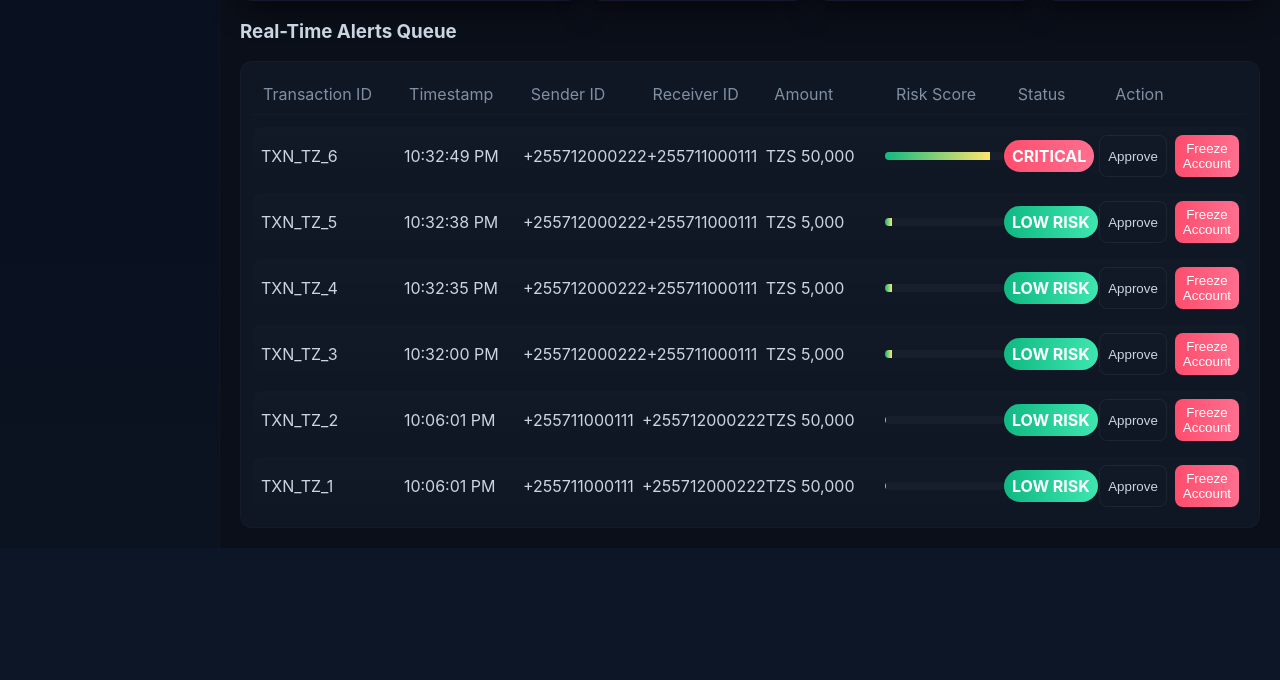
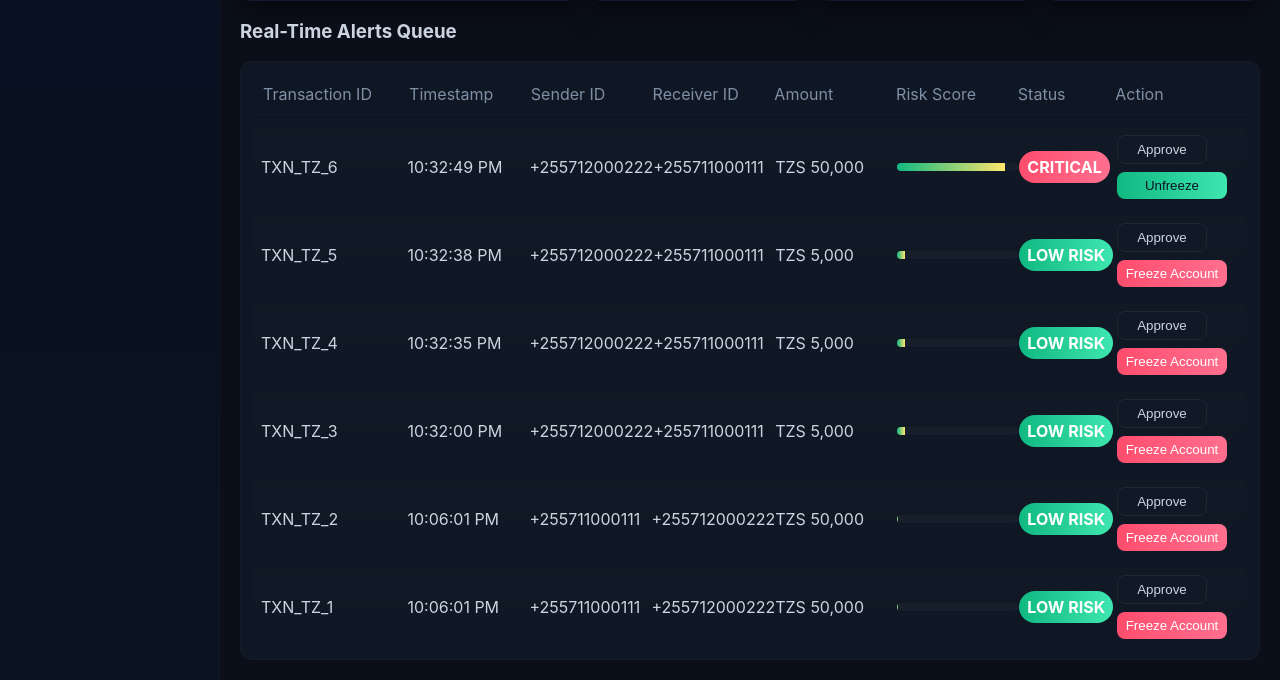
Before and after one commit to ndulute255/Maxify, a Flask app: page /dashboard in a window 1280 px wide. Shown: the part 307-987 px from the top of the page. Before the commit the page ends 855 px from the top, so only its background shows below. Run offline with Flask 2, Linux system fonts and the light colour scheme; data comes from the database, SQL or seed files in the repository; both versions use the stored data as it was after the commit.

Commit message:
Sender's improvements

```diff
--- a/app.py
+++ b/app.py
@@ -307,6 +307,14 @@ def api_action(action_type):
         db.commit()
         return jsonify({'result': 'frozen'})
 
+    if action_type == 'unfreeze':
+        phone = payload.get('phone')
+        if not phone:
+            return jsonify({'error': 'phone required'}), 400
+        cur.execute('UPDATE accounts SET status = ? WHERE phone_number = ?', ('ACTIVE', phone))
+        db.commit()
+        return jsonify({'result': 'unfrozen'})
+
     return jsonify({'error': 'unknown action'}), 400
 
 
--- a/static/css/dashboard.css
+++ b/static/css/dashboard.css
@@ -25,9 +25,11 @@ body{margin:0;background:var(--bg);color:#cbd5e1;font-family:Inter,Segoe UI,Robo
 .badge-critical{color:#fff;background:linear-gradient(90deg,var(--danger),#ff6f8f);padding:6px 8px;border-radius:18px;font-weight:700}
 .badge-medium{color:#111;background:linear-gradient(90deg,var(--warn),#ffd58a);padding:6px 8px;border-radius:18px;font-weight:700}
 .badge-low{color:#fff;background:linear-gradient(90deg,var(--good),#3ee6b0);padding:6px 8px;border-radius:18px;font-weight:700}
-.action-btns{display:flex;gap:8px}
-.approve{background:transparent;border:1px solid rgba(255,255,255,0.06);padding:6px 8px;border-radius:8px;color:#cbd5e1}
-.freeze{background:linear-gradient(90deg,#ff4d6d,#ff6f8f);border:none;color:#fff;padding:6px 8px;border-radius:8px}
+.action-btns{display:flex;gap:8px;flex-wrap:wrap}
+.approve{background:transparent;border:1px solid rgba(255,255,255,0.06);padding:6px 8px;border-radius:8px;color:#cbd5e1;cursor:pointer;min-width:90px}
+.freeze{background:linear-gradient(90deg,#ff4d6d,#ff6f8f);border:none;color:#fff;padding:6px 8px;border-radius:8px;cursor:pointer;min-width:110px}
+.unfreeze{background:linear-gradient(90deg,#10b981,#3ee6b0);border:none;color:#0b1220;padding:6px 8px;border-radius:8px;cursor:pointer;min-width:110px}
+@media (max-width:900px){.action-btns{flex-direction:column}.approve,.freeze,.unfreeze{width:100%}}
 
 .risk-meter{height:8px;background:rgba(255,255,255,0.03);border-radius:8px;overflow:hidden}
 .risk-fill{height:100%;background:linear-gradient(90deg,#10b981,#ffe66d);width:0%}
--- a/static/js/dashboard.js
+++ b/static/js/dashboard.js
@@ -19,6 +19,7 @@ async function fetchMetrics(){
       row.className = 'tx-row';
       const riskPct = Math.min(100, Math.round(tx.risk_score || 0));
       const badgeClass = tx.prediction_label === 'CRITICAL' ? 'badge-critical' : (tx.prediction_label === 'MEDIUM RISK' ? 'badge-medium' : 'badge-low');
+      const isFrozen = tx.status === 'BLOCKED' || tx.prediction_label === 'CRITICAL';
 
       row.innerHTML = `
         <div>TXN_TZ_${tx.transaction_id}</div>
@@ -32,7 +33,7 @@ async function fetchMetrics(){
         <div><span class="${badgeClass}">${tx.prediction_label}</span></div>
         <div class="action-btns">
           <button class="approve" onclick="performAction('approve', ${tx.transaction_id})">Approve</button>
-          <button class="freeze" onclick="performFreeze('${tx.sender_id}')">Freeze Account</button>
+          ${isFrozen ? `<button class="unfreeze" onclick="performUnfreeze('${tx.sender_id}')">Unfreeze</button>` : `<button class="freeze" onclick="performFreeze('${tx.sender_id}')">Freeze Account</button>`}
         </div>
       `;
       txBody.appendChild(row);
@@ -53,5 +54,10 @@ async function performFreeze(phone){
   fetchMetrics();
 }
 
+async function performUnfreeze(phone){
+  await fetch(`/api/v1/action/unfreeze`,{method:'POST',headers:{'Content-Type':'application/json'},body:JSON.stringify({phone})});
+  fetchMetrics();
+}
+
 fetchMetrics();
 setInterval(fetchMetrics, 1500);
```
Also changed, not shown: templates/receiver.html (+12 -6 lines), mobile_money.db.
